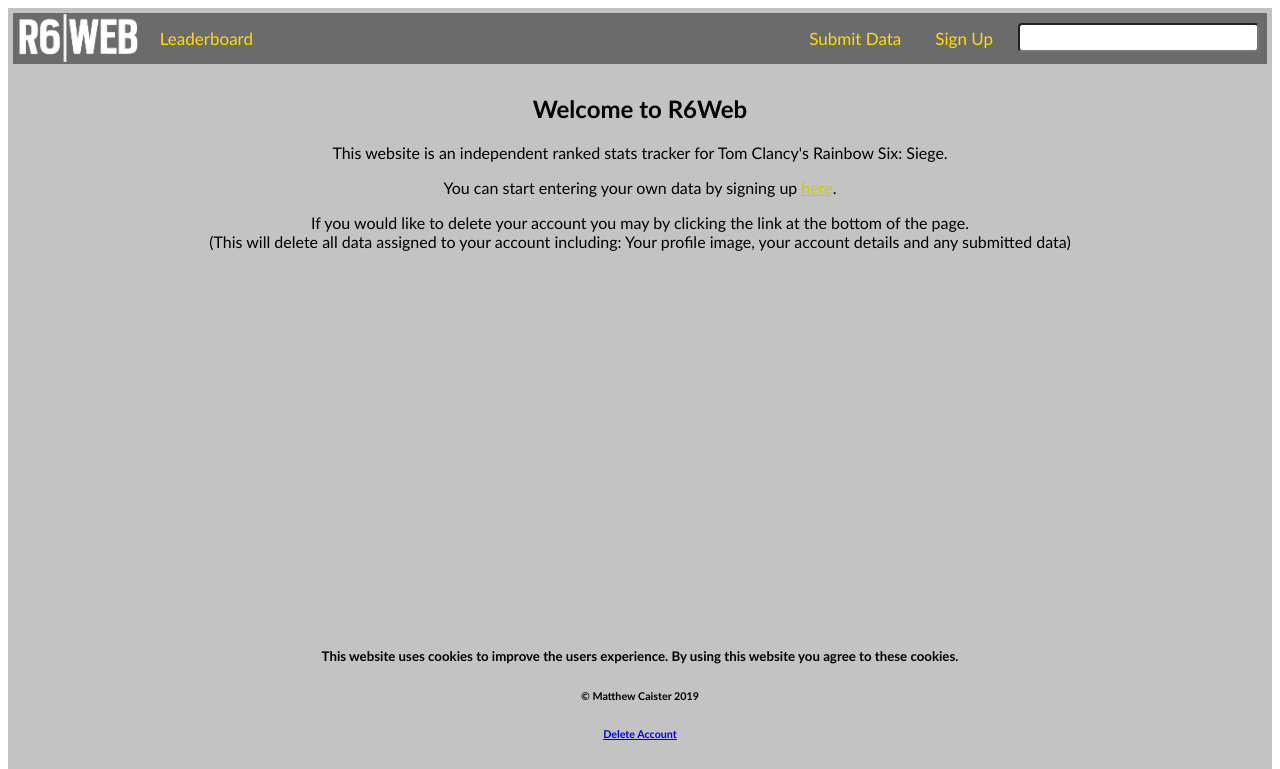
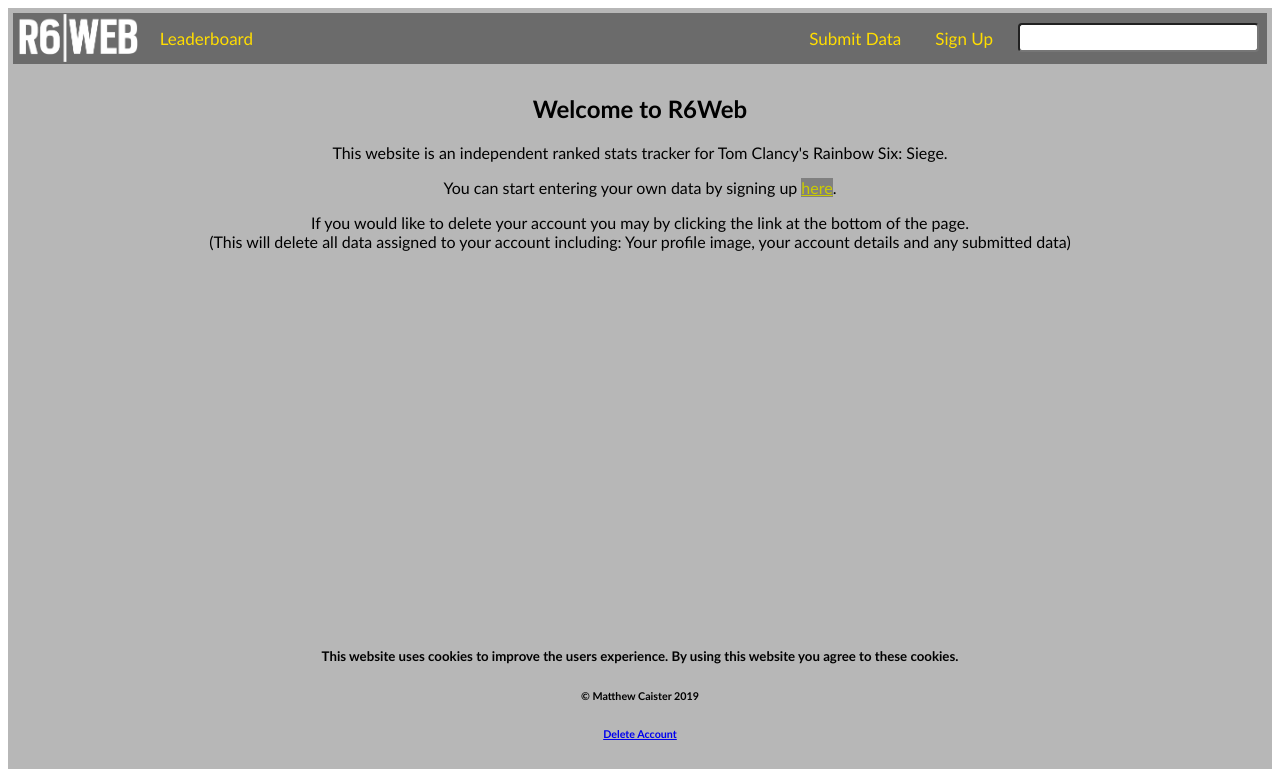
Before and after one commit to MJCaister/R6Web, a Python web app: template templates/home.html in a window 1280 px wide. Shown: the top 769 px of the page. Run offline with Jinja, Linux system fonts and the light colour scheme; the template is opened without the code that fills it: most values are stand-ins (such as "Sample title", 1, 10 or a date in 2020); form fields are guessed from the names that the template uses.

Commit message:
Minor design changes to CSS

```diff
--- a/static/css/style.css
+++ b/static/css/style.css
@@ -4,7 +4,7 @@
     padding: 5px; /* Adds 5px of space before the content div */
     font-family: Trebuchet MS; /* Sets the default font of the website */
     min-width: 691px; /* Sets the minimum width so that the navbar does not collapse on itself */
-    background-color: #c3c3c3;
+    background-color: #b7b7b7;
 }
 /* @end wrapper */
 /* Content contains the layout of the website    */
@@ -29,7 +29,7 @@ nav {
 
 nav a {
     float: left;
-	color: #FFDD03;
+	color: #ffdd00;
 	text-align: center;
 	padding: 14px 16px;
 	text-decoration: none; /* Removes the underline text decorator which is added by default on anchors */
@@ -226,4 +226,5 @@ td {
 
 #home a {
     color: #cc0; /* Sets the anchors on the home page to a yellow color */
+    background-color: gray; /* Sets the background color of the anchor to contrast the yellow */
 }
```
